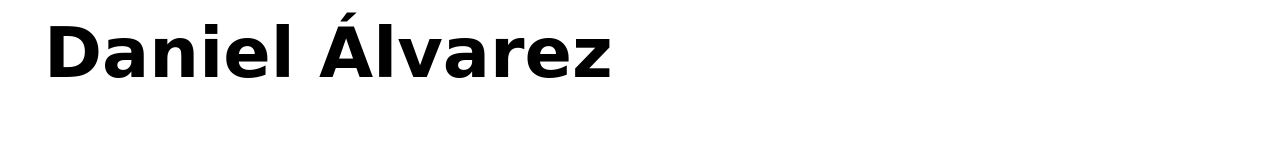
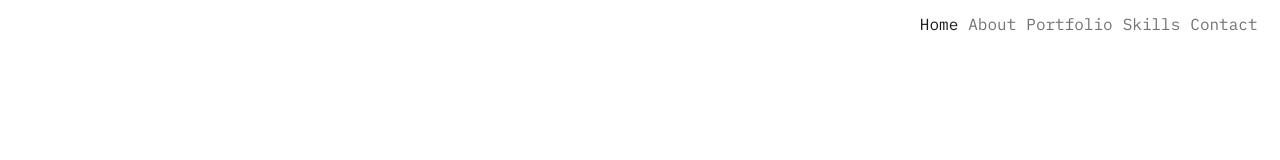
Before and after one commit to denrique-alvarez/denrique-alvarez, a website: page index.html in a window 1280 px wide. Drawn offline with nearby package versions, Linux system fonts and the light colour scheme; a web font is replaced by a local one.

Commit message:
Update index.html

```diff
--- a/index.html
+++ b/index.html
@@ -8,6 +8,7 @@
     <link rel="preconnect" href="https://fonts.googleapis.com">
     <link rel="preconnect" href="https://fonts.gstatic.com" crossorigin>
     <link href="https://fonts.googleapis.com/css2?family=Estonia&family=IBM+Plex+Mono:ital,wght@0,400;0,700;1,400&family=IBM+Plex+Serif:ital,wght@0,400;0,700;1,400&display=swap" rel="stylesheet">
+    <link href="https://cdn.jsdelivr.net/npm/bootstrap@5.1.3/dist/css/bootstrap.min.css" rel="stylesheet" integrity="sha384-1BmE4kWBq78iYhFldvKuhfTAU6auU8tT94WrHftjDbrCEXSU1oBoqyl2QvZ6jIW3" crossorigin="anonymous">
     <link rel="stylesheet" href="/styles/style.css">
     <title>project!</title>
 
@@ -15,11 +16,79 @@
 </head>
 
 <body>
-    <div class="logo">
+
+    <!-- LOGO/NAME -->
+    <!-- <div class="logo">
         <a class="no-margin no-padding" href="index.html">
             <h1 class="logo--name no-margin no-padding">Daniel <span class="logo--name__contrast">Álvarez</span></h1>
         </a>
+    </div> -->
+    <!-- logo/name -->
+
+    <!-- NAVIGATION BAR -->
+
+    <nav class="navbar navbar-light fixed-top navbar-expand-lg">
+        <div class="container-fluid">
+            <a class="navbar-brand" href="#"></a>
+            <button class="navbar-toggler" type="button" data-bs-toggle="offcanvas" data-bs-target="#offcanvasNavbar" aria-controls="offcanvasNavbar">
+                <span class="navbar-toggler-icon"></span>
+            </button>
+            <div class="offcanvas offcanvas-end" tabindex="-1" id="offcanvasNavbar" aria-labelledby="offcanvasNavbarLabel">
+                <div class="offcanvas-header">
+                    <h5 class="offcanvas-title" id="offcanvasNavbarLabel">Daniel Álvarez</h5>
+                    <button type="button" class="btn-close text-reset" data-bs-dismiss="offcanvas" aria-label="Close"></button>
+                </div>
+                <div class="offcanvas-body">
+                    <ul class="navbar-nav justify-content-end flex-grow-1 pe-3">
+                        <li class="nav-item">
+                            <a class="nav-link active" aria-current="page" href="index.html">Home</a>
+                        </li>
+                        <li class="nav-item">
+                            <a class="nav-link" href="about.html">About</a>
+                        </li>
+                        <li class="nav-item">
+                            <a class="nav-link" href="portfolio.html">Portfolio</a>
+                        </li>
+                        <li class="nav-item">
+                            <a class="nav-link" href="skills.html">Skills</a>
+                        </li>
+                        <li class="nav-item">
+                            <a class="nav-link" href="contact.html">Contact</a>
+                        </li>
+
+                    </ul>
+                </div>
+            </div>
+        </div>
+    </nav>
+
+
+    <!-- navigation bar -->
+
+
+    <!-- NAME AND TITLE -->
+
+    <!-- <div class="name">
+        <h1>
+            Daniel Álvarez
+        </h1>
     </div>
+    <div class="title">
+        <h2>
+            Developer
+        </h2>
+    </div> -->
+
+    <!-- name and title -->
+
+    <!-- FOOTER -->
+
+
+
+    <!-- footer -->
+
+    <!-- JS for Bootstrap -->
+    <script src="https://cdn.jsdelivr.net/npm/bootstrap@5.1.3/dist/js/bootstrap.bundle.min.js" integrity="sha384-ka7Sk0Gln4gmtz2MlQnikT1wXgYsOg+OMhuP+IlRH9sENBO0LRn5q+8nbTov4+1p" crossorigin="anonymous"></script>
 </body>
 
 </html>
```
